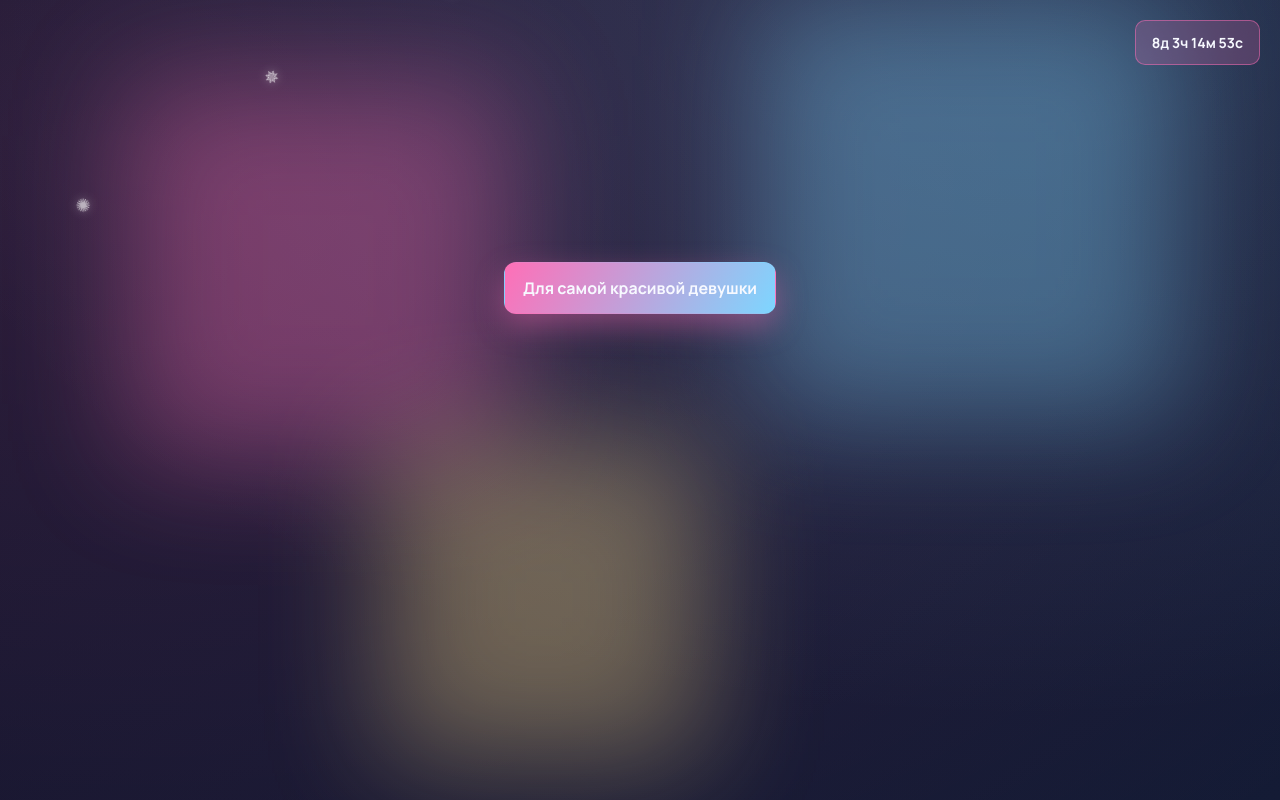
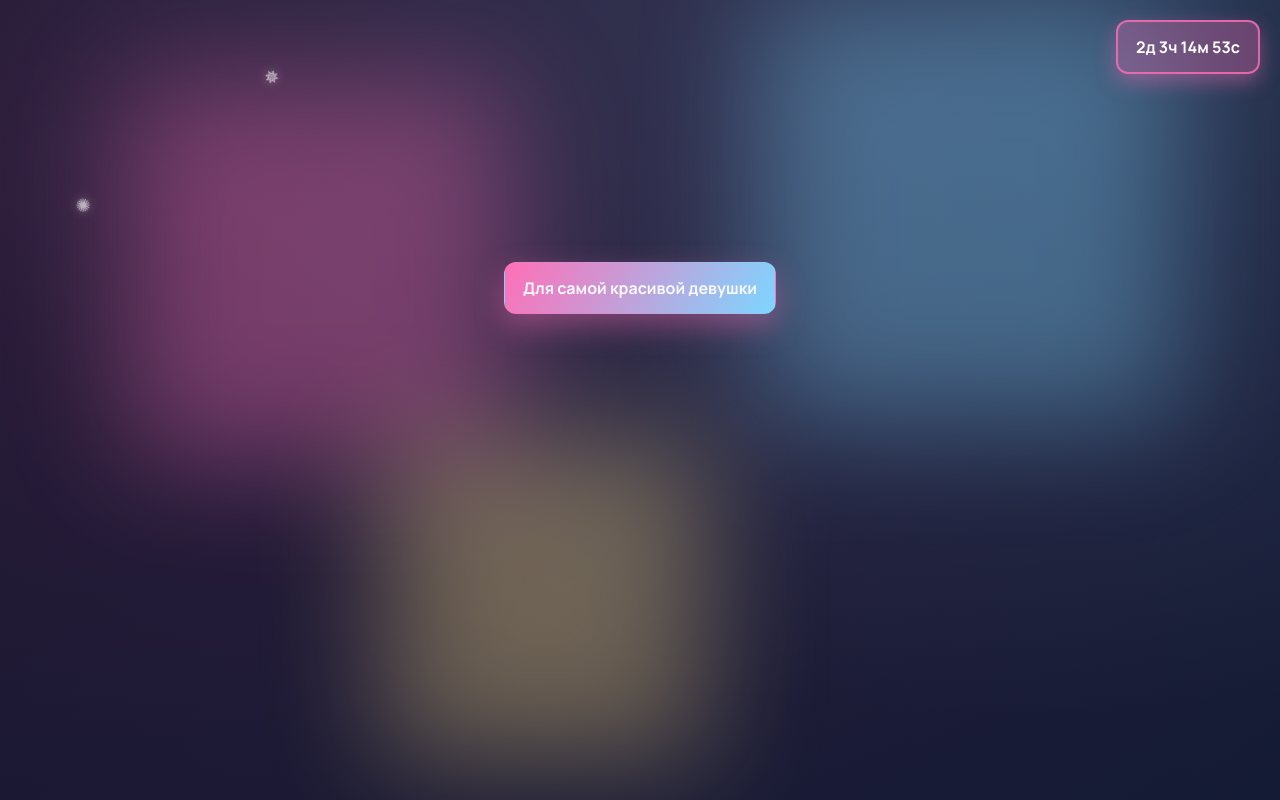
Before and after one commit to kydyrzhanmaratuly-hub/Xalisa, a website: page site/index.html in a window 1280 px wide. Drawn offline with Linux system fonts and the light colour scheme.

Commit message:
fix: update timer to Dec 14, improve visibility with stronger colors and shadows

```diff
--- a/site/index.html
+++ b/site/index.html
@@ -14,7 +14,7 @@
     .btn{display:inline-flex;align-items:center;gap:10px;padding:14px 18px;border-radius:12px;font-weight:700;border:1px solid transparent;text-decoration:none;color:var(--text);transition:transform .2s ease}
     .btn.primary{background:linear-gradient(120deg,var(--accent-1),var(--accent-2));box-shadow:0 12px 30px rgba(255,111,183,0.4)}
     .center{min-height:60vh;display:flex;align-items:center;justify-content:center}
-    #timer{position:fixed;top:20px;right:20px;z-index:10;background:rgba(255,111,183,0.2);border:1px solid rgba(255,111,183,0.5);padding:12px 16px;border-radius:10px;color:var(--text);font-weight:700;font-size:14px;backdrop-filter:blur(10px)}
+    #timer{position:fixed;top:20px;right:20px;z-index:100;background:rgba(255,111,183,0.3);border:2px solid rgba(255,111,183,0.8);padding:14px 18px;border-radius:12px;color:#fff;font-weight:700;font-size:16px;backdrop-filter:blur(10px);box-shadow:0 8px 20px rgba(255,111,183,0.4);white-space:nowrap}
   </style>
 </head>
 <body>
@@ -32,11 +32,11 @@
   </main>
   <script>
     function updateTimer(){
-      const targetDate = new Date('2025-12-20').getTime();
+      const targetDate = new Date('2025-12-14').getTime();
       const now = new Date().getTime();
       const diff = targetDate - now;
       if (diff <= 0) {
-        document.getElementById('timer').textContent = 'Готово! 🎉';
+        document.getElementById('timer').textContent = '🎉 Пришло время! 🎉';
         return;
       }
       const days = Math.floor(diff / (1000 * 60 * 60 * 24));
```
